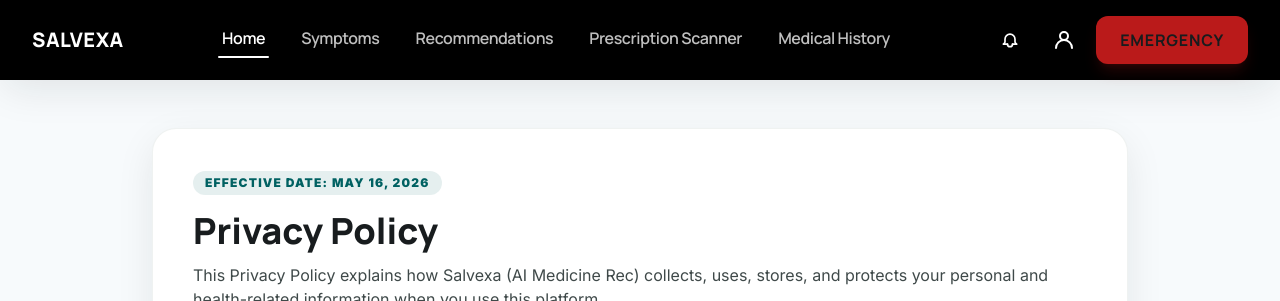
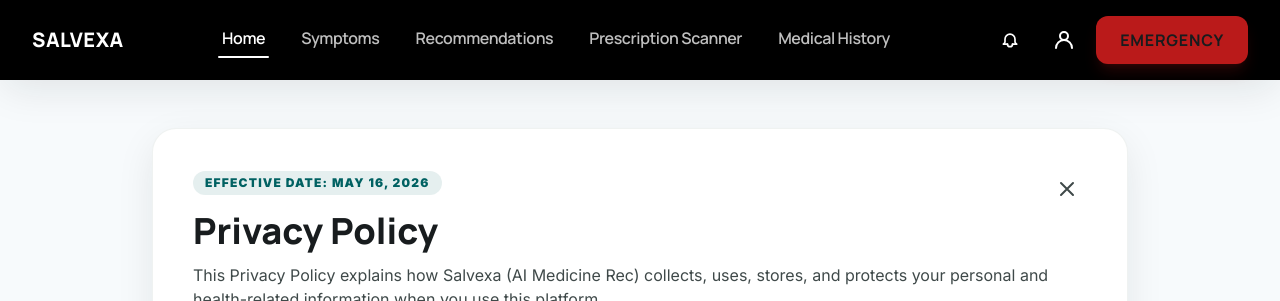
Before and after one commit to Vanishukla97/SALVEXA, a Next.js app: page /privacy-policy in a window 1280 px wide. Shown: the top 301 px of the page. Built offline with nearby package versions, Linux system fonts and the light colour scheme.

Commit message:
fix: add close button to terms & privacy pages, open in new tab everywhere

```diff
--- a/src/app/login/page.tsx
+++ b/src/app/login/page.tsx
@@ -267,9 +267,9 @@ function LoginContent() {
 
                 <p className="text-xs text-on-surface-variant text-center">
                   By continuing, you agree to{' '}
-                  <Link href="/terms" className="text-primary font-semibold hover:underline">
+                  <a href="/terms" target="_blank" rel="noopener noreferrer" className="text-primary font-semibold hover:underline">
                     Terms & Conditions
-                  </Link>{' '}
+                  </a>{' '}
                   (Version {CURRENT_TERMS_VERSION}).
                 </p>
               </form>
--- a/src/app/privacy-policy/page.tsx
+++ b/src/app/privacy-policy/page.tsx
@@ -9,10 +9,24 @@ export default function PrivacyPolicyPage() {
       <Navbar />
       <main className="pt-32 pb-20 px-4 md:px-6 max-w-5xl mx-auto min-h-screen">
         <section className="rounded-3xl bg-surface-container-lowest border border-outline-variant/25 p-6 md:p-10 shadow-ambient">
-          <p className="inline-flex px-3 py-1 rounded-full bg-primary/10 text-primary text-xs font-black uppercase tracking-widest">
-            Effective Date: May 16, 2026
-          </p>
-          <h1 className="mt-4 text-4xl font-display font-extrabold text-on-surface">Privacy Policy</h1>
+          <div className="flex items-start justify-between gap-4">
+            <div>
+              <p className="inline-flex px-3 py-1 rounded-full bg-primary/10 text-primary text-xs font-black uppercase tracking-widest">
+                Effective Date: May 16, 2026
+              </p>
+              <h1 className="mt-4 text-4xl font-display font-extrabold text-on-surface">Privacy Policy</h1>
+            </div>
+            <button
+              type="button"
+              onClick={() => window.history.back()}
+              className="shrink-0 p-2 rounded-lg hover:bg-surface-container-low transition-colors"
+              aria-label="Close"
+            >
+              <svg viewBox="0 0 24 24" fill="none" stroke="currentColor" strokeWidth="2" className="h-6 w-6 text-on-surface-variant">
+                <path d="M6 6l12 12M18 6L6 18" strokeLinecap="round" />
+              </svg>
+            </button>
+          </div>
           <p className="mt-3 text-on-surface-variant">
             This Privacy Policy explains how Salvexa (AI Medicine Rec) collects, uses, stores, and protects your personal and health-related information when you use this platform.
           </p>
--- a/src/app/signup/page.tsx
+++ b/src/app/signup/page.tsx
@@ -180,9 +180,9 @@ export default function SignupPage() {
                   />
                   <span className="text-sm text-on-surface-variant">
                     I agree to{' '}
-                    <Link href="/terms" className="text-primary font-semibold hover:underline">
+                    <a href="/terms" target="_blank" rel="noopener noreferrer" className="text-primary font-semibold hover:underline">
                       Terms & Conditions
-                    </Link>{' '}
+                    </a>{' '}
                     and Medical Disclaimer (Version {CURRENT_TERMS_VERSION}).
                   </span>
                 </label>
--- a/src/app/terms/page.tsx
+++ b/src/app/terms/page.tsx
@@ -75,13 +75,26 @@ function TermsPageContent() {
 
       <main className="pt-32 pb-20 px-4 md:px-6 max-w-5xl mx-auto min-h-screen">
         <section className="rounded-3xl bg-surface-container-lowest border border-outline-variant/25 p-6 md:p-10 shadow-ambient">
+          <div className="flex items-start justify-between gap-4">
+            <div>
               <p className="inline-flex px-3 py-1 rounded-full bg-primary/10 text-primary text-xs font-black uppercase tracking-widest">
                 Terms Version {CURRENT_TERMS_VERSION}
               </p>
-
               <h1 className="mt-4 text-4xl font-display font-extrabold text-on-surface">
                 Terms & Conditions
               </h1>
+            </div>
+            <button
+              type="button"
+              onClick={() => router.back()}
+              className="shrink-0 p-2 rounded-lg hover:bg-surface-container-low transition-colors"
+              aria-label="Close"
+            >
+              <svg viewBox="0 0 24 24" fill="none" stroke="currentColor" strokeWidth="2" className="h-6 w-6 text-on-surface-variant">
+                <path d="M6 6l12 12M18 6L6 18" strokeLinecap="round" />
+              </svg>
+            </button>
+          </div>
 
           <p className="mt-3 text-on-surface-variant">
             These Terms and Conditions govern your access to and use of this platform.
--- a/src/components/layout/AppFooter.tsx
+++ b/src/components/layout/AppFooter.tsx
@@ -1,5 +1,3 @@
-import Link from 'next/link';
-
 export function AppFooter() {
   return (
     <footer className="bg-surface-container-high w-full rounded-t-[2rem] mt-16">
@@ -20,14 +18,14 @@ export function AppFooter() {
           <h4 className="font-display font-bold text-on-surface">Legal</h4>
           <ul className="space-y-2">
             <li>
-              <Link href="/terms" className="text-sm text-primary font-semibold hover:underline">
+              <a href="/terms" target="_blank" rel="noopener noreferrer" className="text-sm text-primary font-semibold hover:underline">
                 Terms of Service
-              </Link>
+              </a>
             </li>
             <li>
-              <Link href="/privacy-policy" className="text-sm text-primary font-semibold hover:underline">
+              <a href="/privacy-policy" target="_blank" rel="noopener noreferrer" className="text-sm text-primary font-semibold hover:underline">
                 Privacy Policy
-              </Link>
+              </a>
             </li>
           </ul>
         </div>
```
Lines whose indentation alone changed are shown as unchanged.
